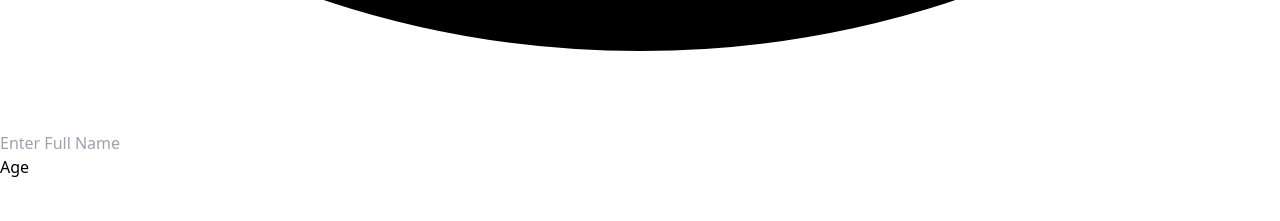
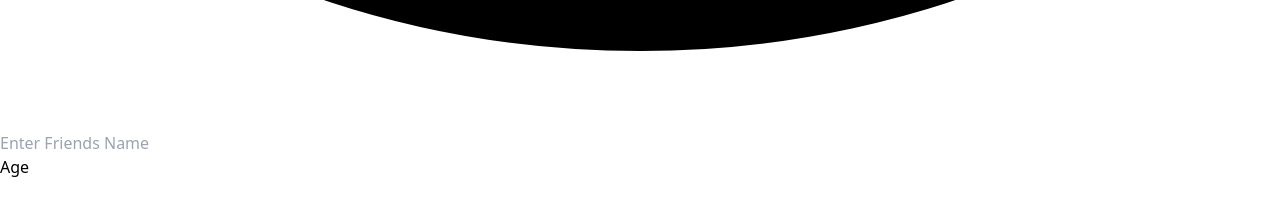
Before and after one commit to rockey223/birthdayCard, a Next.js app: page / in a window 1280 px wide. Shown: the part 3300-3521 px from the top of the page. Built offline with nearby package versions, Linux system fonts and the light colour scheme.

Commit message:
changed form label

```diff
--- a/src/app/page.tsx
+++ b/src/app/page.tsx
@@ -133,7 +133,7 @@ export default function Home() {
               errorMessage={errors.senderName?.message}
             />
             <Input
-              placeholder="Enter Full Name"
+              placeholder="Enter Friends Name"
               // name="fullname"
               id="fullName"
               label="Full Name"
```
